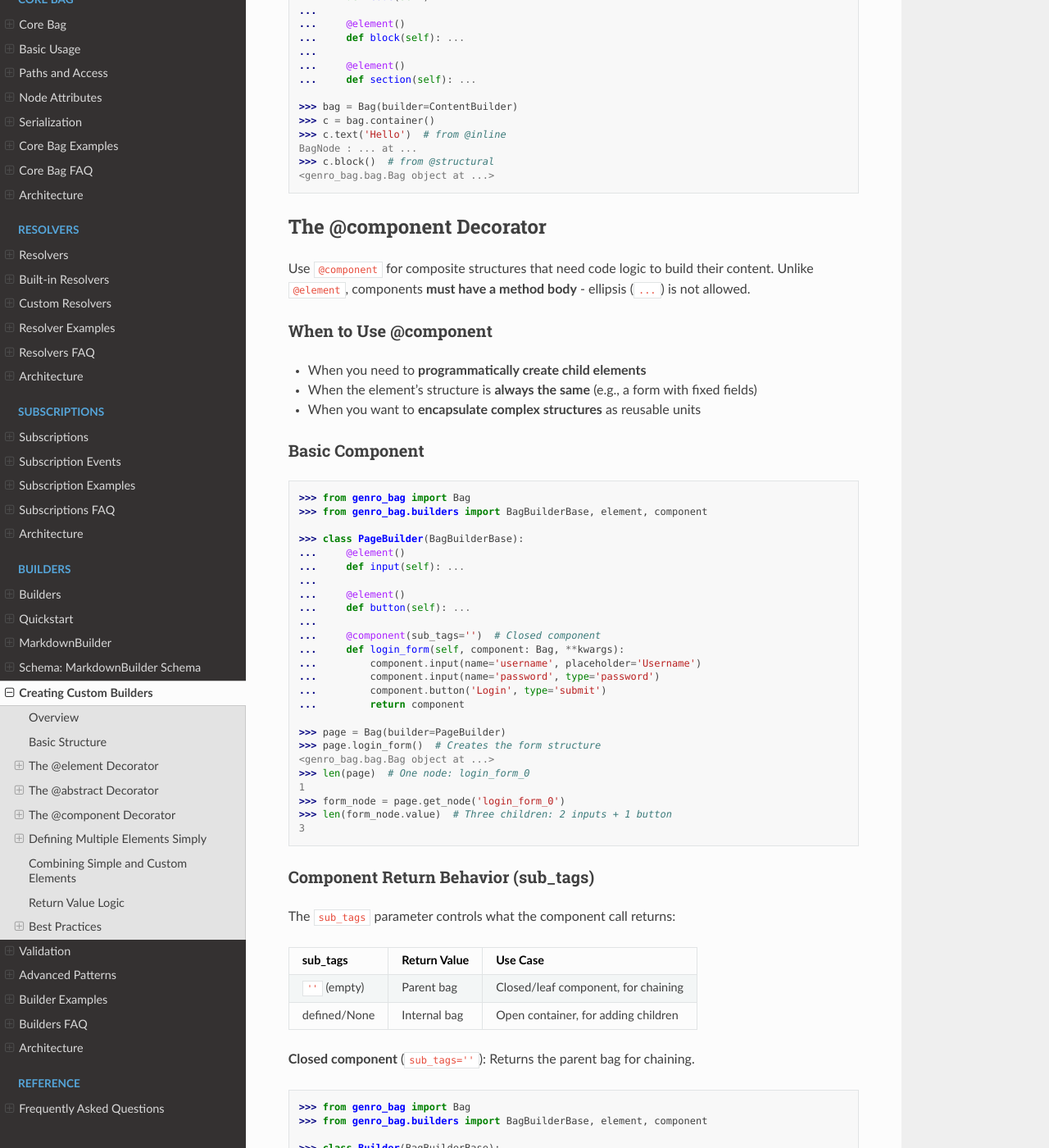
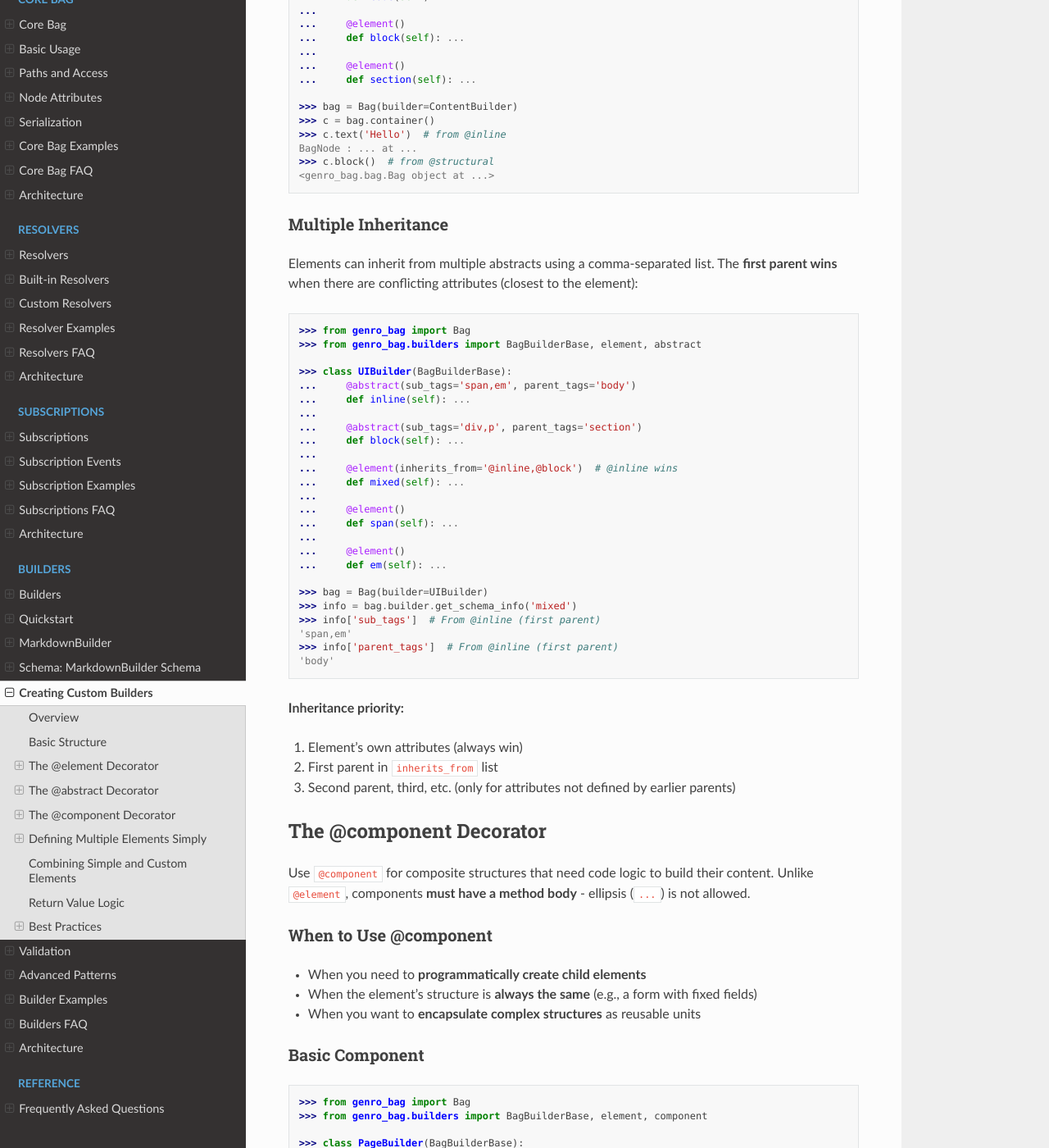
Before and after one commit to genropy/genro-bag, a Sphinx documentation site: the page built from docs/builders/custom-builders.md, in a window 1280 px wide and 1400 px high, scrolled down 5265 px. Shown: the whole window at 82% size. Built offline with Sphinx 7.4.7 and the Read the Docs theme 3.1.0, drawn with Linux system fonts in a browser that asks for light colours; pages that are not in the unit, such as notebooks, are missing from menus.

Commit message:
feat: add multiple inheritance support to inherits_from
- Support comma-separated list: inherits_from='@alfa,@beta'
- First parent wins (closest to element)
- Element's own attrs always override inherited
- Extended @abstract decorator with parent_tags and inherits_from params
- Added tests for multiple inheritance scenarios
- Documented feature in custom-builders.md

````diff
--- a/docs/builders/custom-builders.md
+++ b/docs/builders/custom-builders.md
@@ -285,6 +285,45 @@ BagNode : ... at ...
 >>> c.block()  # from @structural
 <genro_bag.bag.Bag object at ...>
 ```
+
+### Multiple Inheritance
+
+Elements can inherit from multiple abstracts using a comma-separated list.
+The **first parent wins** when there are conflicting attributes (closest to the element):
+
+```{doctest}
+>>> from genro_bag import Bag
+>>> from genro_bag.builders import BagBuilderBase, element, abstract
+
+>>> class UIBuilder(BagBuilderBase):
+...     @abstract(sub_tags='span,em', parent_tags='body')
+...     def inline(self): ...
+...
+...     @abstract(sub_tags='div,p', parent_tags='section')
+...     def block(self): ...
+...
+...     @element(inherits_from='@inline,@block')  # @inline wins
+...     def mixed(self): ...
+...
+...     @element()
+...     def span(self): ...
+...
+...     @element()
+...     def em(self): ...
+
+>>> bag = Bag(builder=UIBuilder)
+>>> info = bag.builder.get_schema_info('mixed')
+>>> info['sub_tags']  # From @inline (first parent)
+'span,em'
+>>> info['parent_tags']  # From @inline (first parent)
+'body'
+```
+
+**Inheritance priority:**
+
+1. Element's own attributes (always win)
+2. First parent in `inherits_from` list
+3. Second parent, third, etc. (only for attributes not defined by earlier parents)
 
 ## The @component Decorator
 
````
Also changed, not shown: 2 other files.
